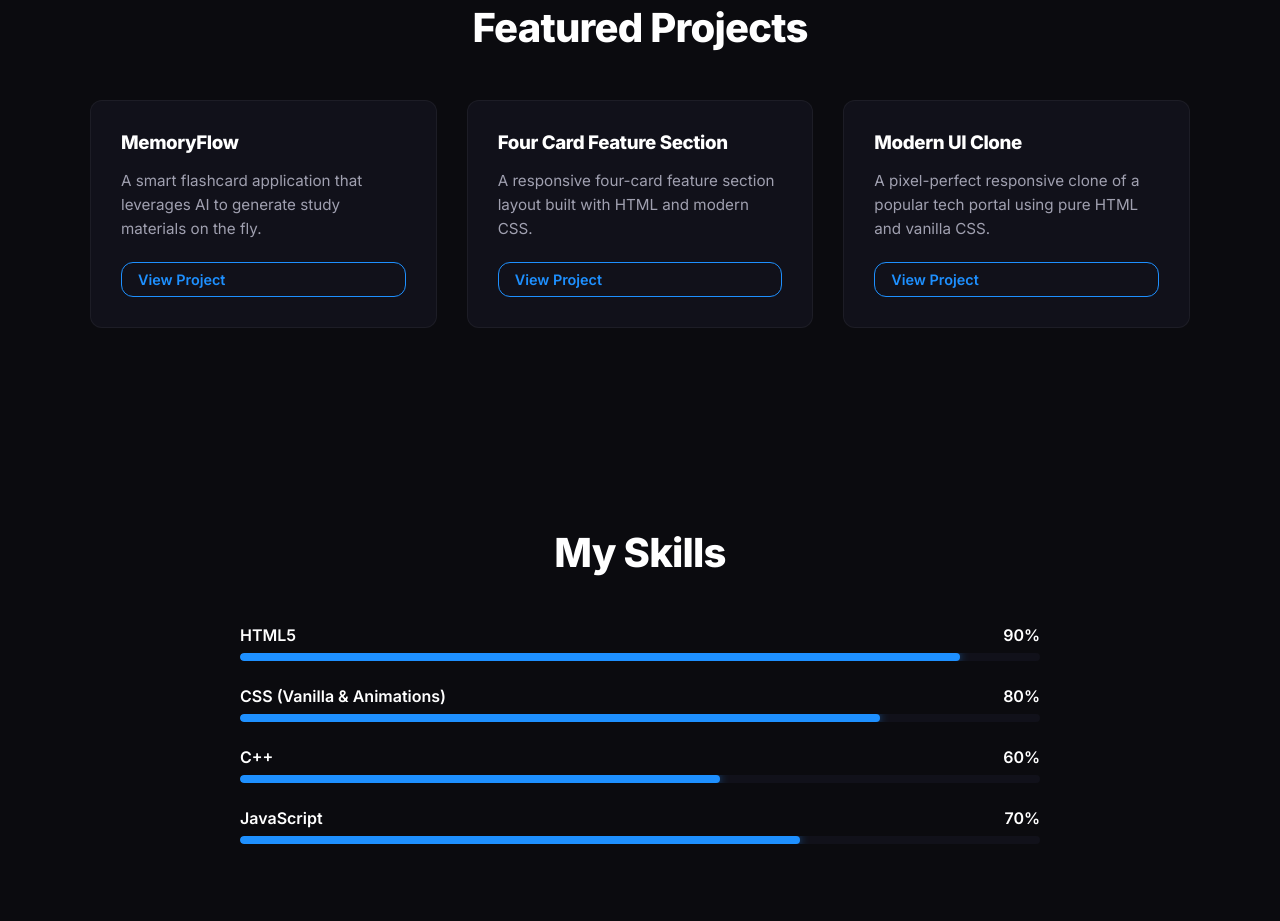
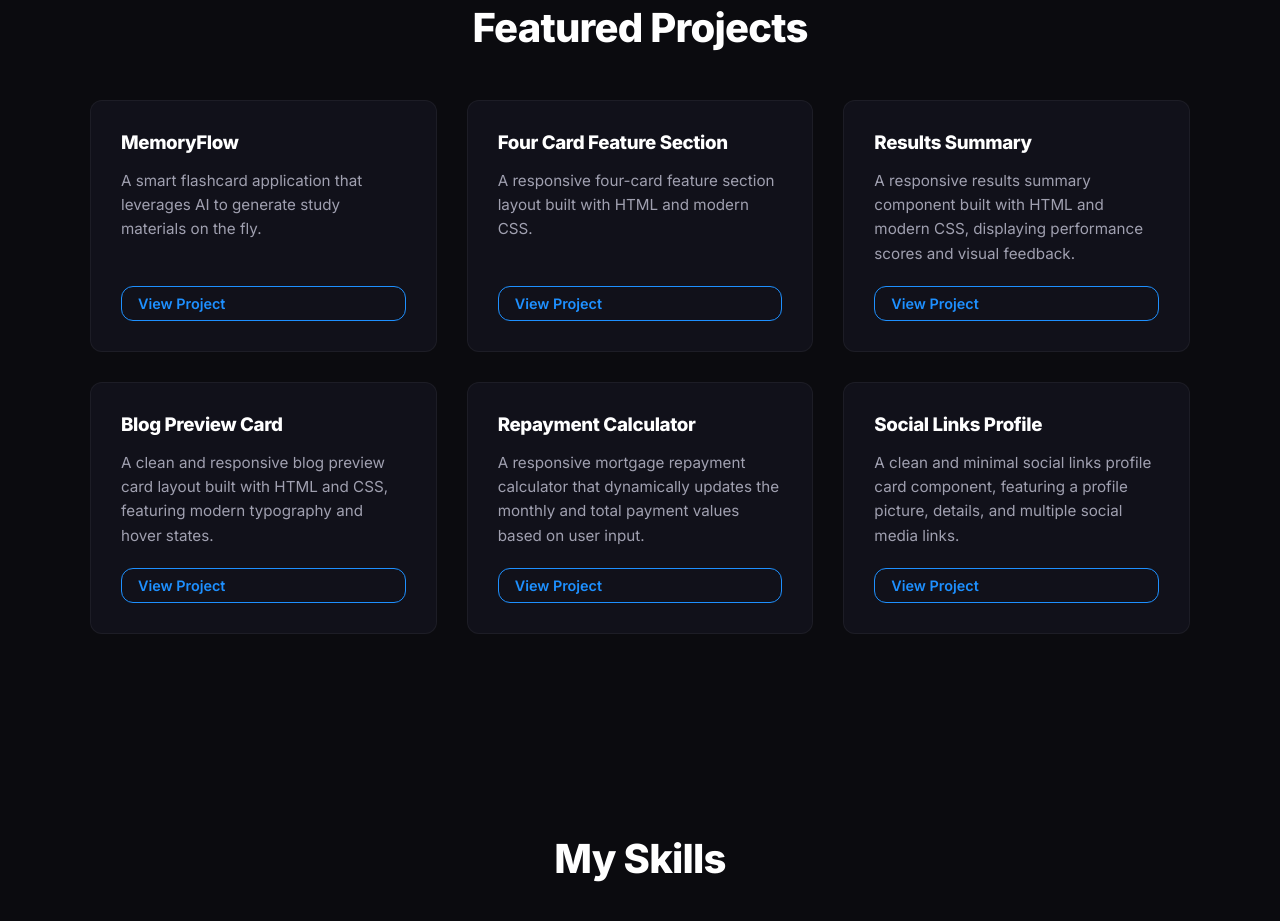
Before and after one commit to princearkoh003/mascot-portfolio, a plain HTML site: page index.html in a window 1280 px wide. Shown: the part 1369-2290 px from the top of the page. Drawn offline with Linux system fonts and the light colour scheme.

Commit message:
Added new work

```diff
--- a/index.html
+++ b/index.html
@@ -83,7 +83,7 @@
                         <h3>MemoryFlow</h3>
                         <p>A smart flashcard application that leverages AI to generate study materials on the fly.</p>
                     </div>
-                    <a href="#" class="btn btn-outline">View Project</a>
+                    <a href="https://princearkoh003.github.io/Memoryflow/" target="_blank" class="btn btn-outline">View Project</a>
                 </div>
 
                 <!-- Project 2 -->
@@ -98,11 +98,38 @@
                 <!-- Project 3 -->
                 <div class="project-card glow-card">
                     <div class="project-content">
-                        <h3>Modern UI Clone</h3>
-                        <p>A pixel-perfect responsive clone of a popular tech portal using pure HTML and vanilla CSS.
+                        <h3>Results Summary</h3>
+                        <p>A responsive results summary component built with HTML and modern CSS, displaying performance scores and visual feedback.
                         </p>
                     </div>
-                    <a href="#" class="btn btn-outline">View Project</a>
+                    <a href="https://princearkoh003.github.io/results-summary/" target="_blank" class="btn btn-outline">View Project</a>
+                </div>
+
+                <!-- Project 4 -->
+                <div class="project-card glow-card">
+                    <div class="project-content">
+                        <h3>Blog Preview Card</h3>
+                        <p>A clean and responsive blog preview card layout built with HTML and CSS, featuring modern typography and hover states.</p>
+                    </div>
+                    <a href="https://princearkoh003.github.io/blog-preview-card/" target="_blank" class="btn btn-outline">View Project</a>
+                </div>
+
+                <!-- Project 5 -->
+                <div class="project-card glow-card">
+                    <div class="project-content">
+                        <h3>Repayment Calculator</h3>
+                        <p>A responsive mortgage repayment calculator that dynamically updates the monthly and total payment values based on user input.</p>
+                    </div>
+                    <a href="https://princearkoh003.github.io/Repayment-Calculator/" target="_blank" class="btn btn-outline">View Project</a>
+                </div>
+
+                <!-- Project 6 -->
+                <div class="project-card glow-card">
+                    <div class="project-content">
+                        <h3>Social Links Profile</h3>
+                        <p>A clean and minimal social links profile card component, featuring a profile picture, details, and multiple social media links.</p>
+                    </div>
+                    <a href="https://princearkoh003.github.io/developer/" target="_blank" class="btn btn-outline">View Project</a>
                 </div>
 
             </div>
```
